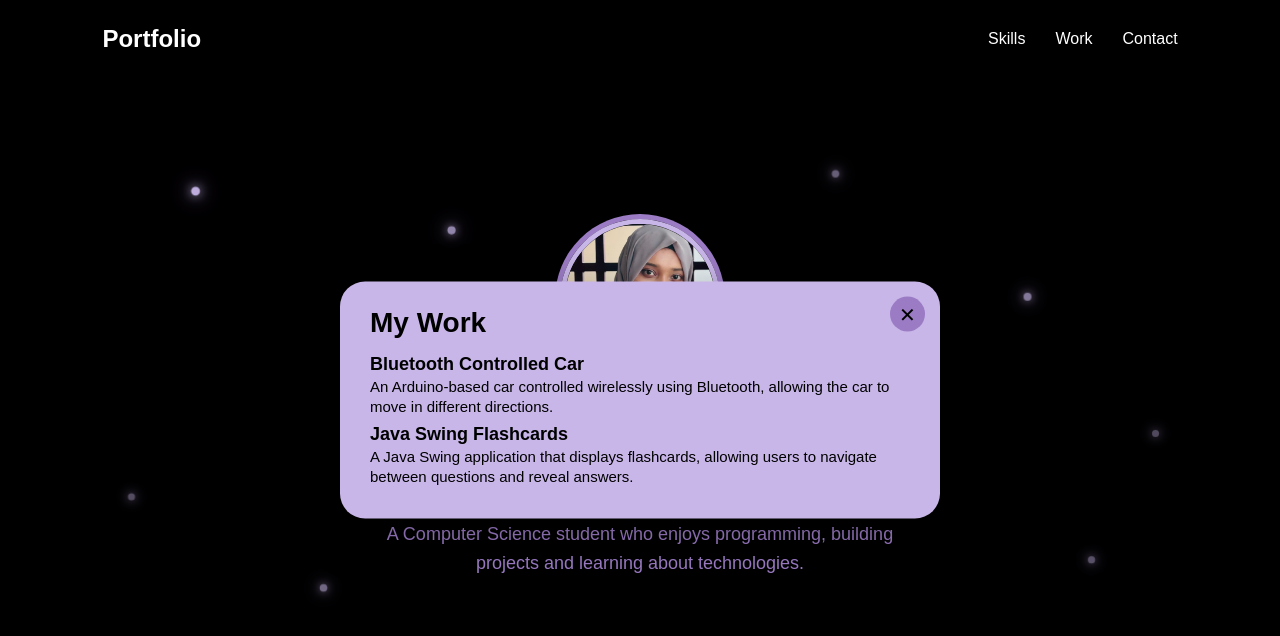
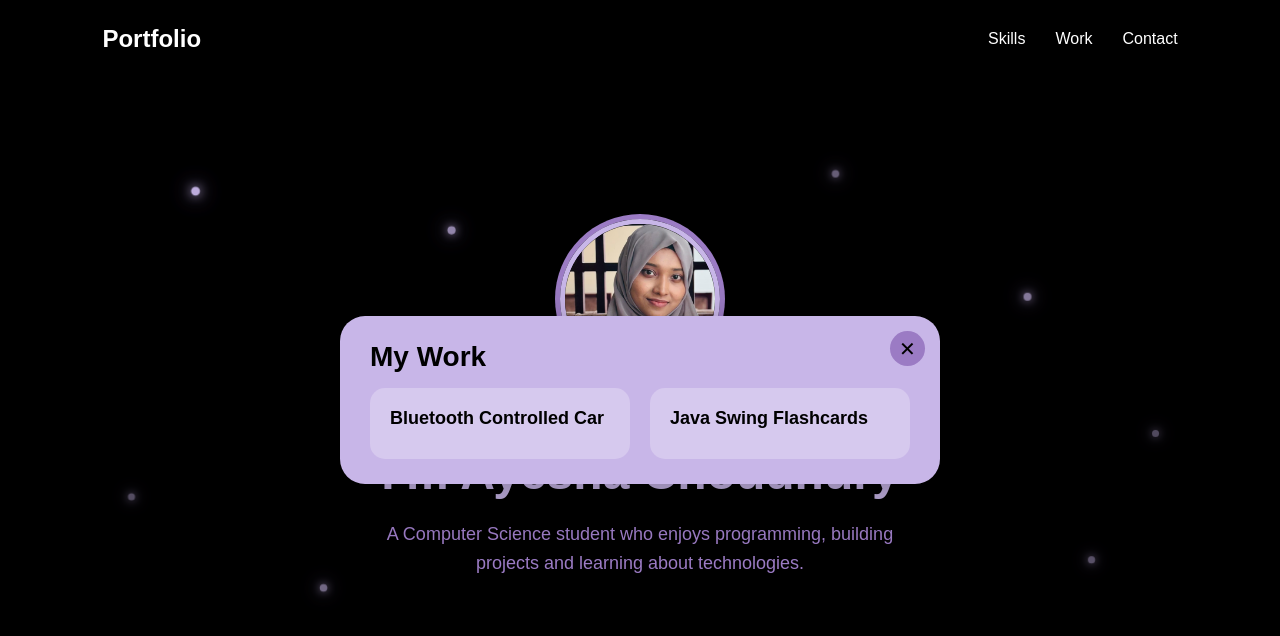
Before and after one commit to ayeshachyy01/My-Portfolio, a React (Vite) app: page / in a window 1280 px wide. Both pictures are taken after a click on the button "Work". Shown: the top 636 px of the page. Built offline with nearby package versions, Linux system fonts and the light colour scheme.

Commit message:
Update Work.jsx

```diff
--- a/src/components/Work.jsx
+++ b/src/components/Work.jsx
@@ -5,18 +5,24 @@ function Work({ onClose }) {
 
             <h2>My Work</h2>
 
+            <div className="work-grid">
+                <div className="work-card">
                     <h3>Bluetooth Controlled Car</h3>
                     <p>
                         An Arduino-based car controlled wirelessly using
                         Bluetooth, allowing the car to move in different directions.
                     </p>
+                </div>
 
+                <div className="work-card">
                     <h3>Java Swing Flashcards</h3>
                     <p>
                         A Java Swing application that displays flashcards,
                         allowing users to navigate between questions and reveal answers.
                     </p>
                 </div>
+            </div>
+        </div>
     )
 }
 
```
Lines whose indentation alone changed are shown as unchanged.
